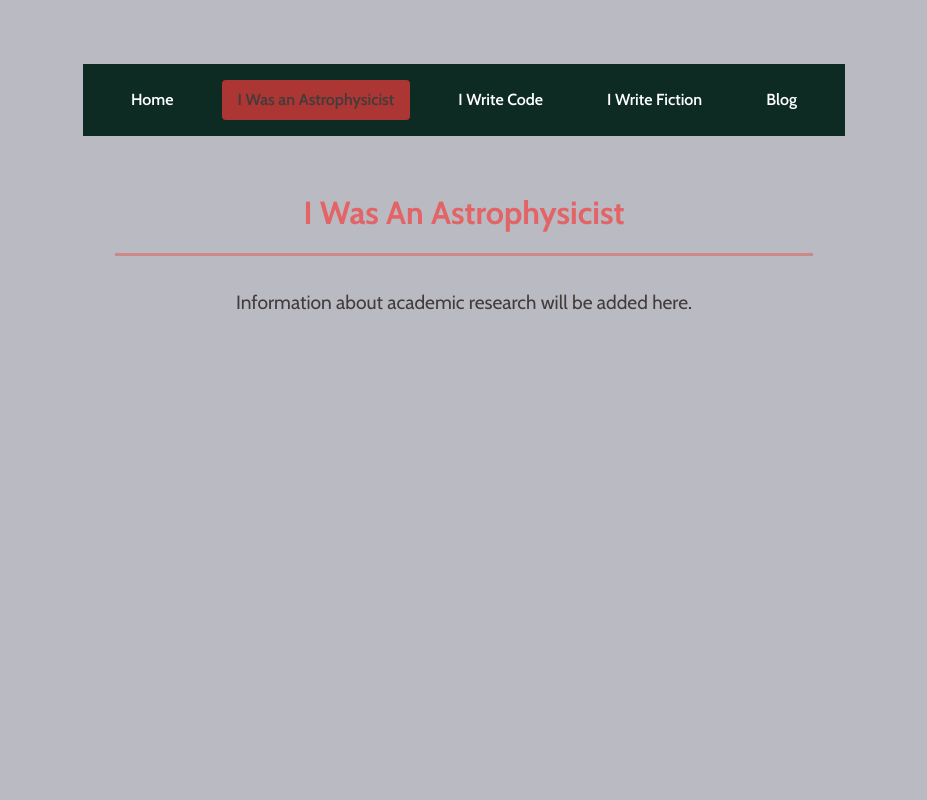
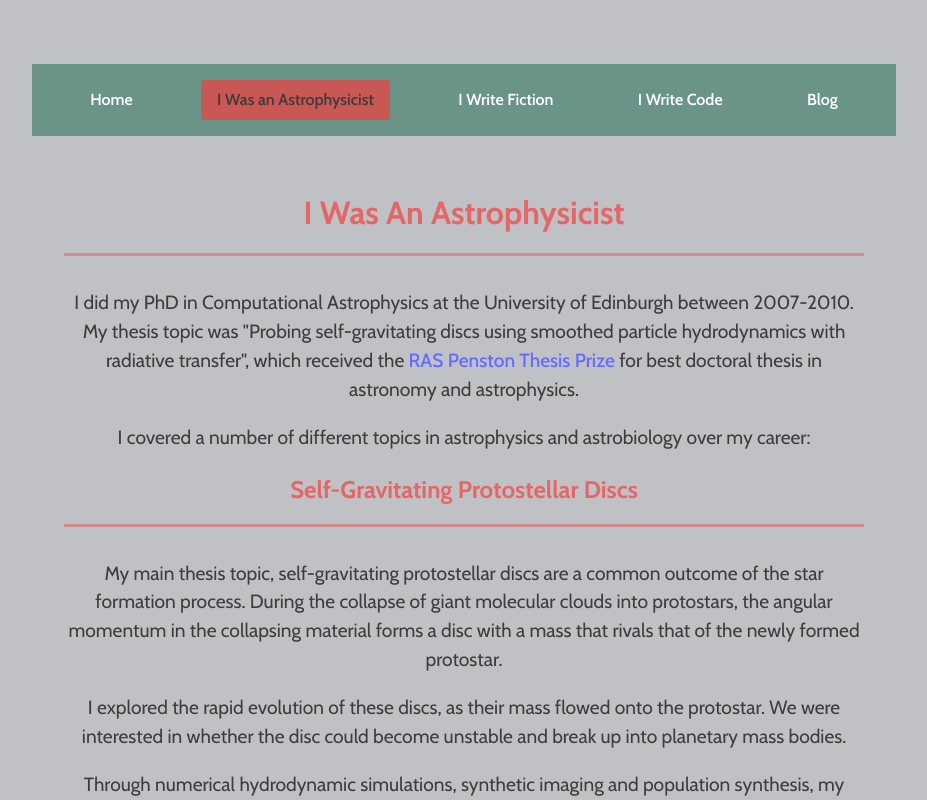
Before and after one commit to DuncanForgan/duncanforgan.github.io, a Vue app: page /research in a window 1280 px wide. Shown: the top 800 px of the page, without its empty margins (176-1103 px from the left). Built offline with nearby package versions, Linux system fonts and the light colour scheme.

Commit message:
More text

```diff
--- a/src/App.vue
+++ b/src/App.vue
@@ -6,8 +6,8 @@
     <nav class="main-nav">
       <router-link to="/" class="nav-link home">Home</router-link>
       <router-link to="/research" class="nav-link academic-research">I Was an Astrophysicist</router-link>
+      <router-link to="/writing" class="nav-link writing">I Write Fiction</router-link>
       <router-link to="/software" class="nav-link software-engineering">I Write Code</router-link>
-      <router-link to="/writing" class="nav-link writing">I Write Fiction</router-link>
       <router-link to="/blog" class="nav-link blog">Blog</router-link>
     </nav>
     <router-view />
--- a/src/style.css
+++ b/src/style.css
@@ -5,8 +5,8 @@
   line-height: 1.5;
   font-weight: 400;
 
-  --text-color-dark: #babbc2;
-  --background-color-dark:  #423c3c;
+  --text-color-dark: #c0c1c5;
+  --background-color-dark:  #413b3b;
 
   --text-color-light: var(--background-color-dark);
   --background-color-light: var(--text-color-dark);
@@ -14,8 +14,8 @@
    --text-color: var(--text-color-light);
    --background-color: var(--background-color-light);
 
-  --nav-bar-color:  #0d2b22;
-  --nav-bar-text-color: white;
+  --nav-bar-color:  #6b9488;
+  --nav-bar-text-color: rgb(255, 255, 255);
   --link-color: #646cff;
   --link-hover-color:  #848af1;
 
@@ -89,8 +89,8 @@ button:focus-visible {
 }
 
 .home {
-  --theme-primary: #3b82f6;
-  --theme-border: #93c5fd;
+  --theme-primary: var(--background-color);
+  --theme-border: var(--background-color);
 
 
   max-width: 800px;
@@ -108,7 +108,7 @@ button:focus-visible {
 }
 
 .software-engineering {
-  --theme-primary: #f97316;
+  --theme-primary: #fd8732;
   --theme-border: #fdba74;
   max-width: 800px;
   margin: 0 auto;
@@ -134,7 +134,7 @@ button:focus-visible {
 }
 
 
-h1 {
+h1,h2 {
   text-align: center;
   color: var(--theme-primary);
   margin-bottom: 2rem;
--- a/src/views/AcademicResearch.vue
+++ b/src/views/AcademicResearch.vue
@@ -1,7 +1,18 @@
 <template>
   <div class="academic-research">
     <h1>I Was An Astrophysicist</h1>
-    <p>Information about academic research will be added here.</p>
+    <p>I did my PhD in Computational Astrophysics at the University of Edinburgh between 2007-2010.  My thesis topic was "Probing self-gravitating discs using smoothed particle hydrodynamics with radiative transfer", which received the <a href="https://academic.oup.com/astrogeo/article-abstract/52/4/4.39/218263">RAS Penston Thesis Prize</a> for best doctoral thesis in astronomy and astrophysics.</p>
+    <p>I covered a number of different topics in astrophysics and astrobiology over my career:</p>
+
+    <h2>Self-Gravitating Protostellar Discs</h2>
+
+    <p>My main thesis topic, self-gravitating protostellar discs are a common outcome of the star formation process.  During the collapse of giant molecular clouds into protostars, the angular momentum in the collapsing material forms a disc with a mass that rivals that of the newly formed protostar.</p>
+    <p>I explored the rapid evolution of these discs, as their mass flowed onto the protostar.  We were interested in whether the disc could become unstable and break up into planetary mass bodies.</p>
+
+    <p>Through numerical hydrodynamic simulations, synthetic imaging and population synthesis, my work showed that this process, in the circumstances where the disc did become unstable, formed very massive giant planets and brown dwarfs at great separation from the protostar (i.e. beyond the orbit of Pluto in today's Solar System).</p>
+
+
+    <h2></h2>
   </div>
 </template>
 
--- a/src/views/Home.vue
+++ b/src/views/Home.vue
@@ -1,6 +1,7 @@
 <template>
   <div class="home">
-    <h1>Dr Duncan Forgan PhD</h1>
+    <h1 class="home-title">Dr Duncan Forgan PhD</h1>
+    <h2 class="home-title">Astrophysicist -> Writer -> Technical Lead</h2>
 
     <img
     width="400"
@@ -9,7 +10,8 @@
     <p>Hi, I'm Duncan. I've been on a bit of a journey over my career.</p>
     <p>I was a computational astrophysicist and astrobiologist for ten years, specialising in the formation of planets and the search for extraterrestrial intelligence (SETI).  You can find my book on the subject, <a href="https://www.cambridge.org/core/books/solving-fermis-paradox/46945FE622E1F62E8DA36832B9F58A8A">Solving Fermi's Paradox</a>, at all good bookstores.</p>
     <p>Since then, I've moved on into software engineering industry.  I'm now a Technical Lead at Dayshape, leading a team of engineers to improve the working lives of people in professional services.</p>
-    <p>I'm a keen sci-fi writer and a member of the Edinburgh Science Fiction and Fantasy Discord (<a href="https://edinburghsff.com/">ESFF</a>)</p>
+    <p>I've always been a keen sci-fi writer.  I've been steadily building a trunk of short stories and am very close to finishing my first novel.  I'm a member of the Edinburgh Science Fiction and Fantasy group (<a href="https://edinburghsff.com/">ESFF</a>)</p>
+    <p>I've been blogging on and off throughout my working life.  I'm steadily collecting my old posts here...</p>
     <div class="nav-links">
       <router-link to="/blog" class="btn blog">Read My Blog Posts</router-link>
     </div>
@@ -21,6 +23,11 @@
 
 <style scoped>
 
+
+.home-title {
+  color: var(--text-color);
+  border-color: var(--text-color);
+}
 
 .nav-links {
   margin-top: 2rem;
--- a/src/views/SoftwareEngineering.vue
+++ b/src/views/SoftwareEngineering.vue
@@ -1,7 +1,8 @@
 <template>
   <div class="software-engineering">
     <h1>I Write Code</h1>
-    <p>Software projects and engineering work will be showcased here.</p>
+    <p>When I left academia, I started working for what is now <a href="https://dayshape.com/">Dayshape</a>, a resource management platform that helps large organisations schedule their employees' time effectively, to improve people's working lives.</p>
+    <p>Obviously, most of the code I write nowadays I am not free to publish here, but I'll occasionally post some stuff about personal projects I'm working on.</p>
   </div>
 </template>
 
--- a/src/views/Writing.vue
+++ b/src/views/Writing.vue
@@ -1,7 +1,12 @@
 <template>
   <div class="writing">
     <h1>Writing</h1>
-    <p>Writing samples and publications will be featured here.</p>
+    <p>I've been writing science fiction stories since I was eight, but my academic work ate up all my creative juices for a number of years.  Plus, I haven't felt confident enough to share my work with anyone until quite recently.  Lockdown made me get off my backside and start putting in the work, not to mention the kind folks at ESFF egging me on.</p>
+    <p>I've spent much of my academic career trying to build academic rigour into the philosophy and science of extraterrestrial intelligence.  It's really fun to explore these ideas in fiction where you can feel less shackled by evidence and logic...</p>
+    <p>As someone who wrote post-detection protocols for a living, I like to think about first-contact scenarios, and the science fiction of the now (and the near-now).  It's easy to forget that we're already living in the future, for good or for ill.</p>
+    <p>My trunk is full of short stories, and I've come close a few times to <a href="https://www.cymerafestival.co.uk/2025-cymera-prize">awards</a> and publications. </p>
+    <p>I've nearly finished my first sci-fi novel - a spy-thriller shot through with Cold War tension, unrequited love across the Iron Curtain, in a world rocked by first contact. </p>
+    <p>I'm looking forward to querying it very soon!</p>
   </div>
 </template>
 
```
